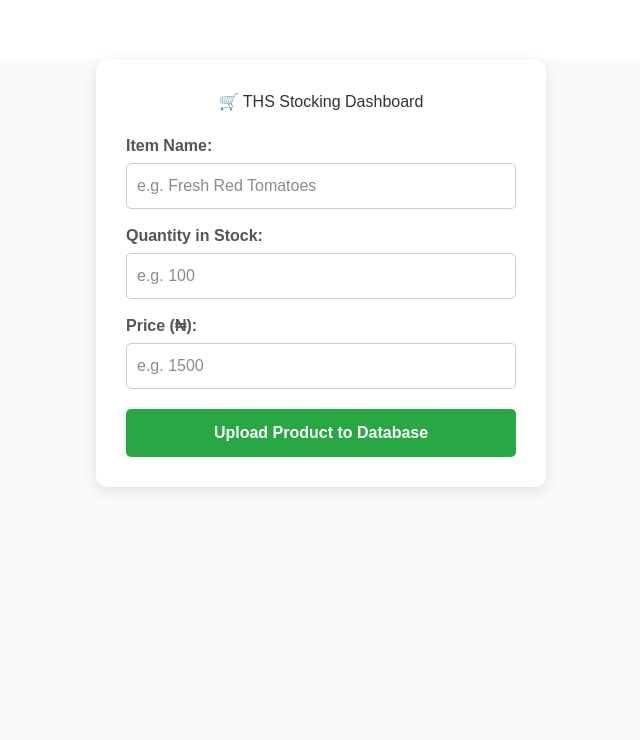
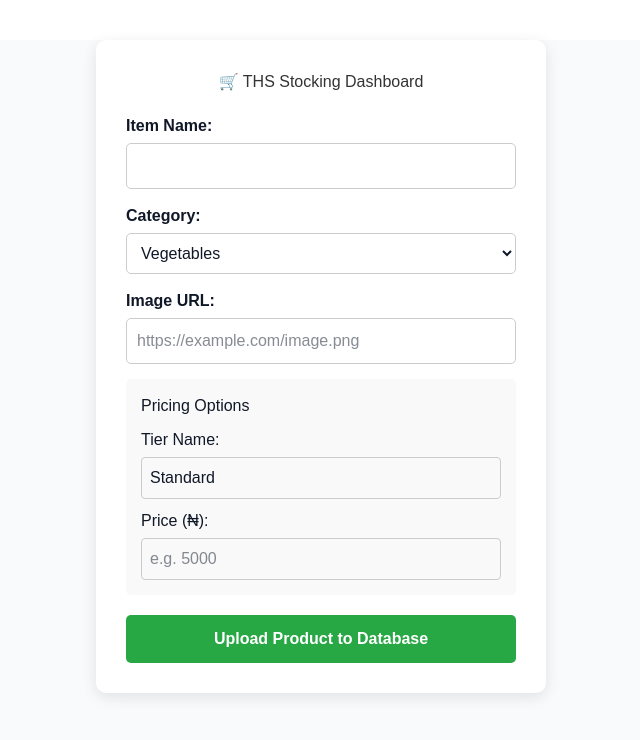
Before and after one commit to TeeKay999x/THS-FRONTEND, a React app: page /secret-manager-ths-99 in a window 1280 px wide. Shown: the top 740 px of the page, without its empty margins (319-959 px from the left). Built offline with nearby package versions, Linux system fonts and the light colour scheme; the HTML template or start-up script is replaced by a standard one.

Commit message:
Added admin panel

```diff
--- a/src/components/AdminStocker.jsx
+++ b/src/components/AdminStocker.jsx
@@ -3,14 +3,15 @@ import axios from 'axios';
 
 const AdminStocker = () => {
   const [formData, setFormData] = useState({
-    itemName: '',
-    quantity: '',
-    totalPrice: '',
+    name: '',
+    category: 'vegetables', // default matching an enum type
+    image: '',
+    tier: 'Standard',       // default tier for options
+    price: '',
   });
   const [loading, setLoading] = useState(false);
   const [message, setMessage] = useState('');
 
-  // Track field inputs dynamically
   const handleChange = (e) => {
     setFormData({ ...formData, [e.target.name]: e.target.value });
   };
@@ -21,118 +22,86 @@ const AdminStocker = () => {
     setMessage('');
 
     try {
-      // 🌐 Points straight to your live production Render API backend URL
       const API_URL = "https://ths-egaz.onrender.com/api/products";
-
-      // 🔑 MUST exactly match the value of ADMIN_SECRET_KEY inside your Render dashboard settings
       const secretProductionKey = "ths_scret_2026";
 
-      const response = await axios.post(API_URL,
-        {
-          itemName: formData.itemName,
-          quantity: Number(formData.quantity),
-          totalPrice: Number(formData.totalPrice)
-        },
-        {
-          headers: {
-            'Content-Type': 'application/json',
-            'x-admin-key': secretProductionKey // Hands verification cleanly to the server
+      // 📦 Structure the payload to EXACTLY match your Mongoose Schema
+      const productPayload = {
+        name: formData.name,
+        category: formData.category,
+        image: formData.image,
+        options: [
+          {
+            tier: formData.tier,
+            price: Number(formData.price)
           }
+        ],
+        isAvailable: true
+      };
+
+      const response = await axios.post(API_URL, productPayload, {
+        headers: {
+          'Content-Type': 'application/json',
+          'x-admin-key': secretProductionKey
         }
-      );
+      });
 
       if (response.data.success) {
-        setMessage(`✅ Successfully uploaded: ${formData.itemName}`);
-        setFormData({ itemName: '', quantity: '', totalPrice: '' }); // Clear input values
+        setMessage(`✅ Successfully uploaded: ${formData.name}`);
+        setFormData({ name: '', category: 'vegetables', image: '', tier: 'Standard', price: '' });
       }
     } catch (error) {
-      setMessage(`❌ Access Blocked: ${error.response?.data?.message || error.message}`);
+      setMessage(`❌ Upload Failed: ${error.response?.data?.message || error.message}`);
     } finally {
       setLoading(false);
     }
   };
 
   return (
-    <div style={{
-      maxWidth: '450px',
-      margin: '60px auto',
-      padding: '30px',
-      background: '#fff',
-      borderRadius: '10px',
-      boxShadow: '0 4px 15px rgba(0,0,0,0.1)',
-      fontFamily: 'Arial, sans-serif'
-    }}>
+    <div style={{ maxWidth: '450px', margin: '40px auto', padding: '30px', background: '#fff', borderRadius: '10px', boxShadow: '0 4px 15px rgba(0,0,0,0.1)', fontFamily: 'Arial, sans-serif' }}>
       <h2 style={{ textAlign: 'center', color: '#333', marginBottom: '20px' }}>🛒 THS Stocking Dashboard</h2>
 
       {message && (
-        <p style={{
-          padding: '12px',
-          borderRadius: '5px',
-          textAlign: 'center',
-          fontWeight: 'bold',
-          background: message.includes('✅') ? '#d4edda' : '#f8d7da',
-          color: message.includes('✅') ? '#155724' : '#721c24'
-        }}>
+        <p style={{ padding: '12px', borderRadius: '5px', textAlign: 'center', fontWeight: 'bold', background: message.includes('✅') ? '#d4edda' : '#f8d7da', color: message.includes('✅') ? '#155724' : '#721c24' }}>
           {message}
         </p>
       )}
 
       <form onSubmit={handleSubmit}>
+        {/* Name Input */}
         <div style={{ marginBottom: '15px' }}>
-          <label style={{ display: 'block', fontWeight: 'bold', marginBottom: '5px', color: '#555' }}>Item Name:</label>
-          <input
-            type="text"
-            name="itemName"
-            value={formData.itemName}
-            onChange={handleChange}
-            required
-            placeholder="e.g. Fresh Red Tomatoes"
-            style={{ width: '100%', padding: '10px', borderRadius: '5px', border: '1px solid #ccc', boxSizing: 'border-box' }}
-          />
+          <label style={{ display: 'block', fontWeight: 'bold', marginBottom: '5px' }}>Item Name:</label>
+          <input type="text" name="name" value={formData.name} onChange={handleChange} required style={{ width: '100%', padding: '10px', borderRadius: '5px', border: '1px solid #ccc', boxSizing: 'border-box' }} />
         </div>
 
+        {/* Category Selector */}
         <div style={{ marginBottom: '15px' }}>
-          <label style={{ display: 'block', fontWeight: 'bold', marginBottom: '5px', color: '#555' }}>Quantity in Stock:</label>
-          <input
-            type="number"
-            name="quantity"
-            value={formData.quantity}
-            onChange={handleChange}
-            required
-            placeholder="e.g. 100"
-            style={{ width: '100%', padding: '10px', borderRadius: '5px', border: '1px solid #ccc', boxSizing: 'border-box' }}
-          />
+          <label style={{ display: 'block', fontWeight: 'bold', marginBottom: '5px' }}>Category:</label>
+          <select name="category" value={formData.category} onChange={handleChange} required style={{ width: '100%', padding: '10px', borderRadius: '5px', border: '1px solid #ccc', boxSizing: 'border-box' }}>
+            <option value="vegetables">Vegetables</option>
+            <option value="tubers">Tubers</option>
+            <option value="grains">Grains</option>
+            <option value="spices">Spices</option>
+          </select>
         </div>
 
-        <div style={{ marginBottom: '20px' }}>
-          <label style={{ display: 'block', fontWeight: 'bold', marginBottom: '5px', color: '#555' }}>Price (₦):</label>
-          <input
-            type="number"
-            name="totalPrice"
-            value={formData.totalPrice}
-            onChange={handleChange}
-            required
-            placeholder="e.g. 1500"
-            style={{ width: '100%', padding: '10px', borderRadius: '5px', border: '1px solid #ccc', boxSizing: 'border-box' }}
-          />
+        {/* Image Link Input */}
+        <div style={{ marginBottom: '15px' }}>
+          <label style={{ display: 'block', fontWeight: 'bold', marginBottom: '5px' }}>Image URL:</label>
+          <input type="text" name="image" value={formData.image} onChange={handleChange} required placeholder="https://example.com/image.png" style={{ width: '100%', padding: '10px', borderRadius: '5px', border: '1px solid #ccc', boxSizing: 'border-box' }} />
         </div>
 
-        <button
-          type="submit"
-          disabled={loading}
-          style={{
-            width: '100%',
-            padding: '12px',
-            background: '#28a745',
-            color: '#fff',
-            border: 'none',
-            borderRadius: '5px',
-            fontSize: '16px',
-            fontWeight: 'bold',
-            cursor: loading ? 'not-allowed' : 'pointer',
-            opacity: loading ? 0.7 : 1
-          }}
-        >
+        {/* Options / Pricing Tier */}
+        <div style={{ padding: '15px', background: '#f9f9f9', borderRadius: '5px', marginBottom: '20px' }}>
+          <h4 style={{ margin: '0 0 10px 0' }}>Pricing Options</h4>
+          <label style={{ display: 'block', marginBottom: '5px' }}>Tier Name:</label>
+          <input type="text" name="tier" value={formData.tier} onChange={handleChange} required placeholder="e.g. Per Bundle, Per Kilo" style={{ width: '100%', padding: '8px', marginBottom: '10px', borderRadius: '4px', border: '1px solid #ccc', boxSizing: 'border-box' }} />
+
+          <label style={{ display: 'block', marginBottom: '5px' }}>Price (₦):</label>
+          <input type="number" name="price" value={formData.price} onChange={handleChange} required placeholder="e.g. 5000" style={{ width: '100%', padding: '8px', borderRadius: '4px', border: '1px solid #ccc', boxSizing: 'border-box' }} />
+        </div>
+
+        <button type="submit" disabled={loading} style={{ width: '100%', padding: '12px', background: '#28a745', color: '#fff', border: 'none', borderRadius: '5px', fontSize: '16px', fontWeight: 'bold', cursor: loading ? 'not-allowed' : 'pointer', opacity: loading ? 0.7 : 1 }}>
           {loading ? 'Uploading Stock...' : 'Upload Product to Database'}
         </button>
       </form>
```
